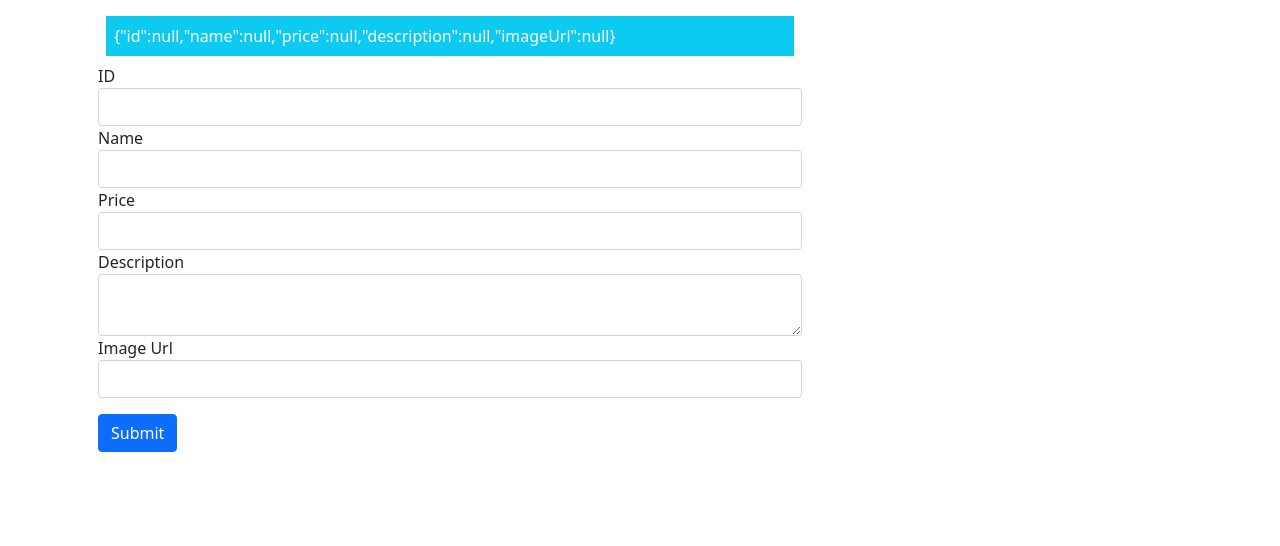
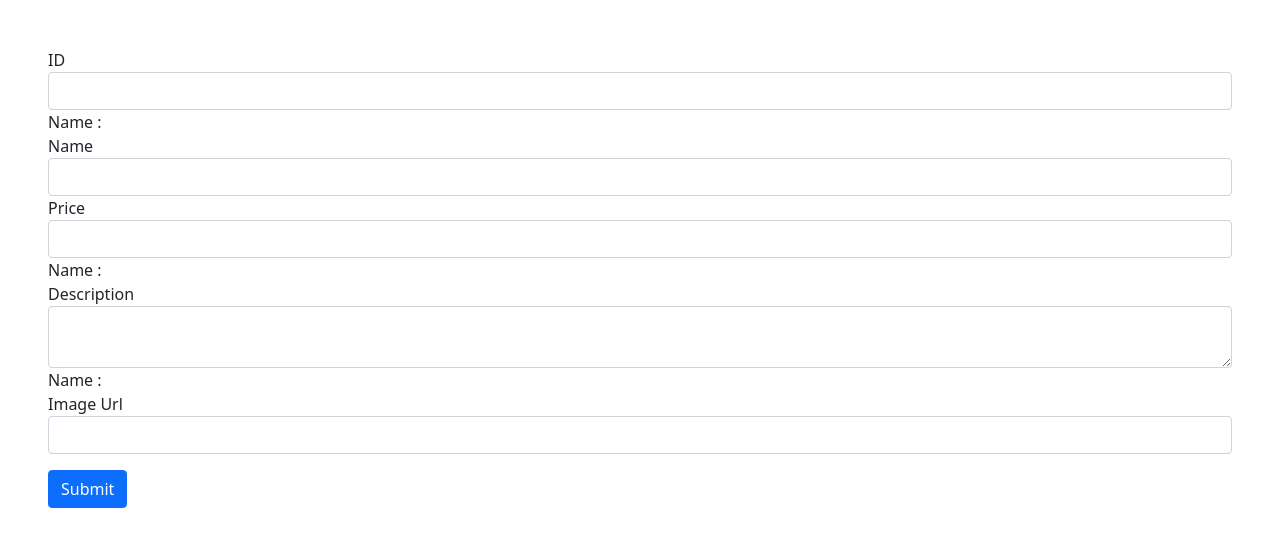
Before and after one commit to MustafaTheEngineer/Angular, an Angular app: page / in a window 1280 px wide. Shown: the top 546 px of the page. Built offline with nearby package versions, Linux system fonts and the light colour scheme.

Commit message:
reactive forms

```diff
--- a/src/app/app.module.ts
+++ b/src/app/app.module.ts
@@ -6,7 +6,7 @@ import { ProductComponent } from './product/product.component';
 import { SummaryPipe } from './summary.pipe';
 import { InputEmailDirective } from './input-email.directive';
 import { AdminProductsComponent } from './admin-products/admin-products.component';
-import { FormsModule } from '@angular/forms';
+import { FormsModule, ReactiveFormsModule } from '@angular/forms';
 
 @NgModule({
   declarations: [
@@ -18,7 +18,8 @@ import { FormsModule } from '@angular/forms';
   ],
   imports: [
     BrowserModule,
-    FormsModule
+    FormsModule,
+    ReactiveFormsModule
   ],
   providers: [],
   bootstrap: [AppComponent]
--- /dev/null
+++ b/src/app/image.validators.ts
@@ -0,0 +1,21 @@
+import { AbstractControl, ValidationErrors } from "@angular/forms";
+
+export class ImageValidators{
+
+    static isValidExtension(control:AbstractControl): ValidationErrors | null {
+        const v =  control.value as string;
+
+        if(v){
+            if(v.endsWith('.jpg') || v.endsWith('.png') || v.endsWith('.jpeg') || v.endsWith('.webp'))
+            return null;
+        else
+            return {
+                wrongExtension: true
+            }
+        }else
+            return null;
+
+
+
+    }
+}
--- a/src/app/product/product.component.html
+++ b/src/app/product/product.component.html
@@ -1,122 +1,47 @@
-<div class="container">
-  <div class="row">
-    <div class="col-8">
-      <div class="m-3">
-        <div class="bg-info text-white m-2 p-2">
-          {{ jsonProduct }}
-        </div>
-        <form #form="ngForm" (ngSubmit)="submitForm(form)">
-          <div
-            class="bg-danger text-white p-3 my-2 rounded"
-            *ngIf="formSubmitted && form.invalid"
-          >
-            An error has ocurred. Check your info.
-            <ul>
-              <li *ngFor="let error of getFormErrors(form)">
-                {{ error }}
-              </li>
-            </ul>
-          </div>
+<form class="p-5" [formGroup]="productForm" (ngSubmit)="log()">
+
   <div class="form-group">
     <label for="">ID</label>
-            <input
-              required
-              type="text"
-              class="form-control"
-              [(ngModel)]="newProduct.id"
-              #id="ngModel"
-              name="id"
-            />
-            <div class="alert alert-danger" *ngIf="id.touched && !id.valid">
-              ID is required
+    <input class="form-control" formControlName="id"  />
+    Name : {{ productForm.value['id'] }}
   </div>
-          </div>
+
   <div class="form-group">
     <label for="">Name</label>
-            <input
-              required
-              minlength="3"
-              pattern="^[A-Za-z]+$"
-              name="name"
-              #name="ngModel"
-              type="text"
-              class="form-control"
-              [(ngModel)]="newProduct.name"
-            />
-            <ul
-              class="alert alert-danger"
-              *ngIf="(formSubmitted || name.dirty) && name.invalid"
-            >
-              <li *ngFor="let error of getValidationErrors(name, name.name)">
-                {{ error }}
-              </li>
+    <input class="form-control" formControlName="name" />
+    <div class="alert alert-danger" *ngIf="name.touched && name.invalid">
+      <ul>
+        <li *ngIf="name.errors['required']">Name is required</li>
+        <li *ngIf="name.errors['minlength']">Min. {{name.errors['minlength'].requiredLength}} characters</li>
+        <li *ngIf="name.errors['maxlength']">Max. {{name.errors['maxlength'].requiredLength}} characters</li>
       </ul>
-          </div>
-          <div class="form-group">
-            <label for="">Price</label>
-            <input
-              required
-              #pPrice="ngModel"
-              type="number"
-              class="form-control"
-              [(ngModel)]="newProduct.price"
-              name="price"
-              [class.ng-invalid]="pPrice.value <= 0"
-              [class.ng-valid]="pPrice.value > 0"
-            />
-            <div *ngIf="pPrice.touched">
-              <p class="alert alert-danger" *ngIf="!pPrice.valid">
-                <span *ngIf="pPrice.errors['required']"></span>
-                Price is required
-              </p>
-              <p class="alert alert-danger" *ngIf="pPrice.value <= 0">Price must be positive value</p>
-            </div>
-          </div>
-          <div class="form-group">
-            <label for="">Description</label>
-            <textarea
-              name=""
-              id=""
-              cols="30"
-              rows="2"
-              class="form-control"
-              #desc="ngModel"
-              [(ngModel)]="newProduct.description"
-              name="desc"
-            ></textarea>
-            <div class="alert alert-danger" *ngIf="desc.touched && !desc.valid">
-              Name is required
-            </div>
-          </div>
-          <div class="form-group">
-            <label for="">Image Url</label>
-            <input
-              required
-              type="text"
-              class="form-control"
-              #image="ngModel"
-              [(ngModel)]="newProduct.imageUrl"
-              name="image"
-            />
-            <div
-              class="alert alert-danger"
-              *ngIf="image.touched && !image.valid"
-            >
-              Image is required
+
     </div>
   </div>
 
-          <button
-            type="submit"
-            class="btn btn-primary mt-3"
-            (click)="addProduct(newProduct)"
-            [disabled]="formSubmitted && form.invalid"
-            [class.btn-secondary]="formSubmitted && form.invalid"
-          >
-            Submit
-          </button>
-        </form>
+  <div class="form-group">
+    <label for="">Price</label>
+    <input class="form-control" formControlName="price" />
+    Name : {{ productForm.value['price'] }}
+  </div>
+
+  <div class="form-group">
+    <label for="">Description</label>
+    <textarea class="form-control" formControlName="desc"></textarea>
+    Name : {{ productForm.value['desc'] }}
+  </div>
+
+  <div class="form-group">
+    <label for="">Image Url</label>
+    <input class="form-control" formControlName="image" />
+    <div class="alert alert-danger" *ngIf="image.touched && image.invalid">
+      <ul>
+        <li *ngIf="image.errors['required']">Image is required</li>
+        <li *ngIf="image.errors['wrongExtension']">Wrong extension</li>
+      </ul>
     </div>
   </div>
-  </div>
-</div>
+
+  <button class="btn btn-primary mt-3">Submit</button>
+
+</form>
--- a/src/app/product/product.component.ts
+++ b/src/app/product/product.component.ts
@@ -1,8 +1,9 @@
 import { Component, NgModule } from '@angular/core';
 import { ProductRepository } from '../repository.model';
 import { Product } from './product.model';
-import { FormsModule, NgForm, NgModel } from "@angular/forms";
+import { FormControl, FormGroup, FormsModule, NgForm, NgModel, Validators } from "@angular/forms";
 import { SafeResourceUrl } from '@angular/platform-browser';
+import { ImageValidators } from '../image.validators';
 
 @Component({
   selector: 'product',
@@ -11,72 +12,45 @@ import { SafeResourceUrl } from '@angular/platform-browser';
 })
 export class ProductComponent {
 
-  constructor() { }
+  productForm:FormGroup = new FormGroup({
+    id : new FormControl(null),
+    price : new FormControl(null,Validators.required),
+    name : new FormControl(null,[
+        Validators.required,
+        Validators.minLength(5),
+        Validators.maxLength(20)
+      ]),
+    desc : new FormControl(null),
+    image : new FormControl(null,[
+      Validators.required,
+      ImageValidators.isValidExtension
+    ])
+  });
 
-  model:ProductRepository = new ProductRepository();
-
-  newProduct:Product={
-    id:null,
-    name:null,
-    price:null,
-    description: null,
-    imageUrl:null
-  };
-  formSubmitted:boolean = false;
-
-  get jsonProduct(){
-    return JSON.stringify(this.newProduct);
-  }
-  addProduct(p:Product){
-    console.log("New product" + this.jsonProduct)
+  get name(){
+    return this.productForm.get('name');
   }
 
-  deleteProduct(product:Product){
-    this.model.deleteProduct(product);
+  get image(){
+    return this.productForm.get('image');
   }
 
-
-  getValidationErrors(state:any,key:string):string[]{
-    let ctrlName:string = state.name || key;
-    let messages:string[]=[];
-
-    if(state.errors){
-      for(let errorName in state.errors){
-        switch(errorName){
-          case "required":
-            messages.push(`You must enter a ${ctrlName}`);
-          break;
-          case "minlength":
-            messages.push(`Min 3 character`);
-          break;
-          case "pattern":
-            messages.push(`You must enter only spaces and letters`);
-          break;
-
-        }
-      }
-    }
-    return messages;
+  log(){
+    console.log(this.name.errors['minlength']);
   }
 
-  submitForm(form:NgForm){
-    this.formSubmitted = true;
-    if (form.valid) {
-      this.addProduct(this.newProduct);
-      this.newProduct = new Product();
-      form.reset();
-      this.formSubmitted = false;
-    }
+  onSubmit(){
+    console.log(this.productForm.value);
   }
 
-  getFormErrors(form:NgForm):string[]{
-    let messages:string[] = [];
-
-    Object.keys(form.controls).forEach(k => {
-      this.getValidationErrors(form.controls[k],k).forEach(message => messages.push(message));
+  updateProduct(){
+    this.productForm.patchValue({
+      id: 6,
+      name: 'IPhone xxl',
+      price: 50000,
+      desc: "trial",
+      image: '2.jpg'
     });
-
-    return messages;
   }
 
 }
```
Lines whose indentation alone changed are shown as unchanged.
